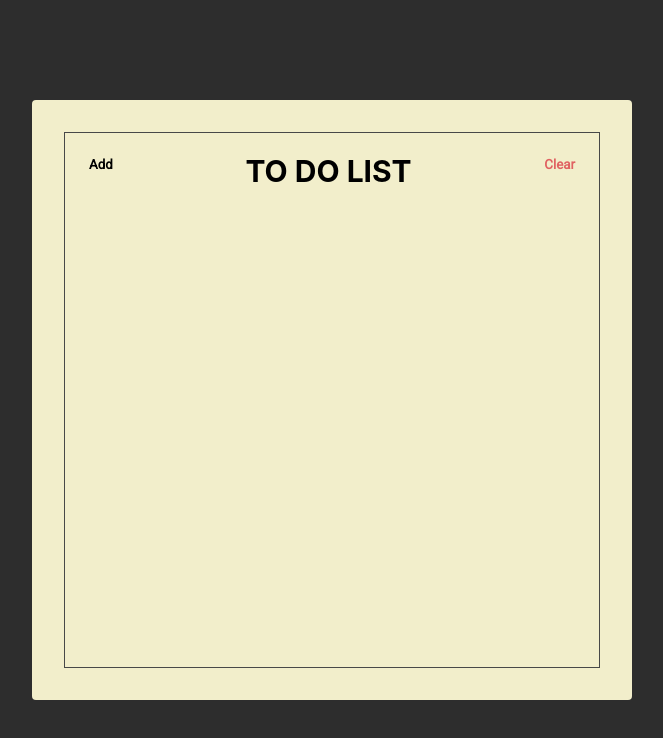
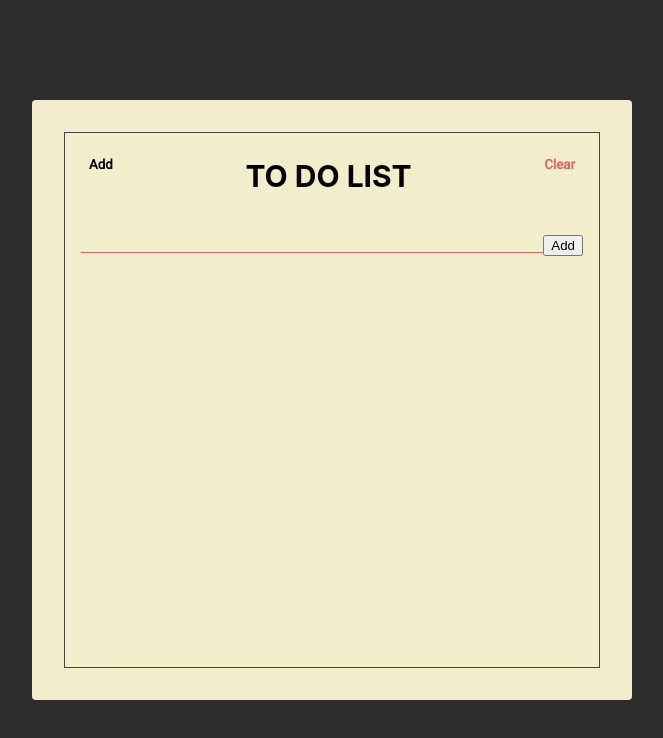
Before and after one commit to nandiwardhanawidianto/React_Course, a website: page index.html in a window 1280 px wide. Shown: the whole page, without its empty margins (308-971 px from the left). Drawn offline with Linux system fonts and the light colour scheme.

Commit message:
Section Add +Add form +add Input Form

```diff
--- a/index.html
+++ b/index.html
@@ -14,11 +14,17 @@
   <body>
     <div class="container">
       <div class="frame">
-        <div class="header">
+        <section class="header">
           <button class="header-btn">Add</button>
           <h1 class="header-title">To Do List</h1>
           <button class="header-btn main-red-color">Clear</button>
-        </div>
+        </section>
+        <section class="add">
+          <form class="add-form">
+            <input type="text" class="add-input">
+            <button class="add-btn">Add</button>
+        </section>
+
       </div>
     </div>
   </body>
--- a/style.css
+++ b/style.css
@@ -66,4 +66,23 @@ html {
   background: unset;
   border: unset;
   outline: unset;
+  cursor: pointer;
 }
+
+.add {
+  padding: 16px;
+}
+
+.add-form {
+  display: flex;
+  align-items: center;
+}
+
+.add-input {
+  background: unset;
+  border: unset;
+  border-bottom: 1px solid var(--main-red-color);
+  outline: unset;
+  padding: 0 64px;
+  flex: 1;
+}
```
